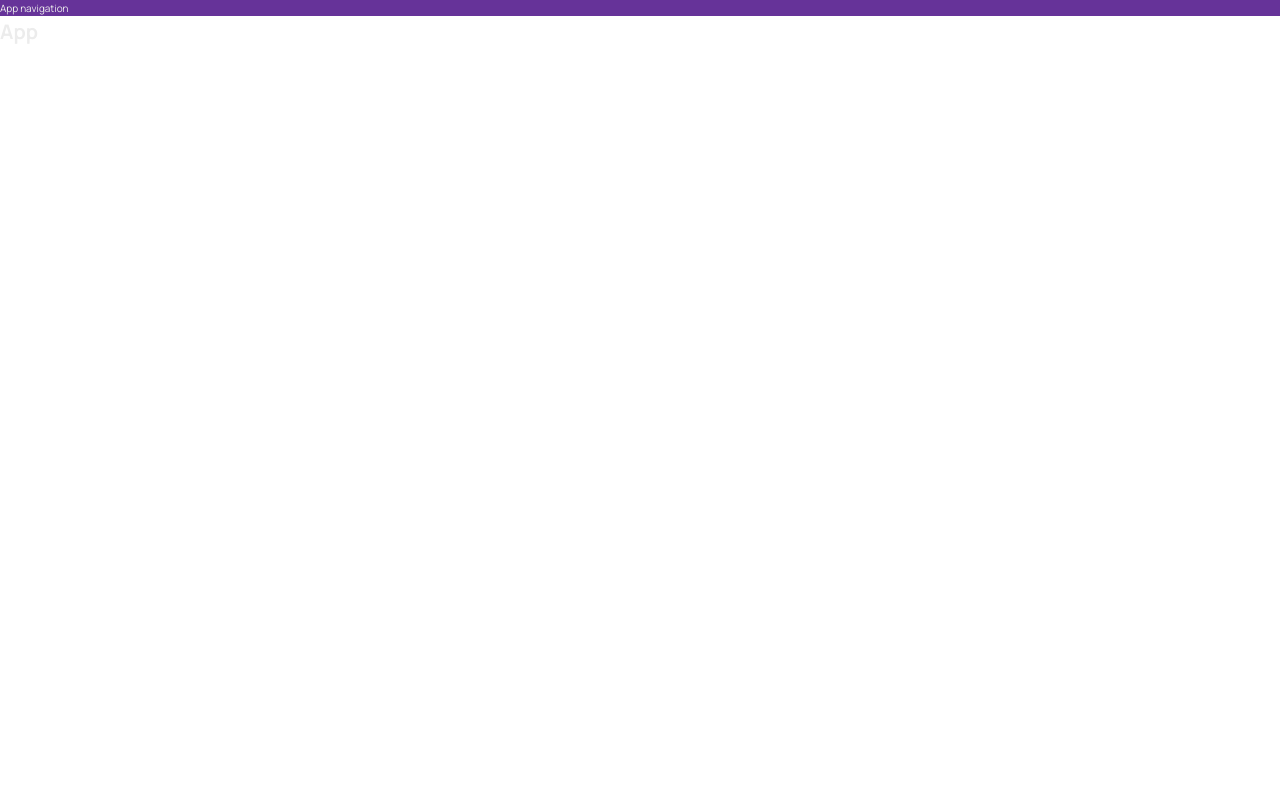
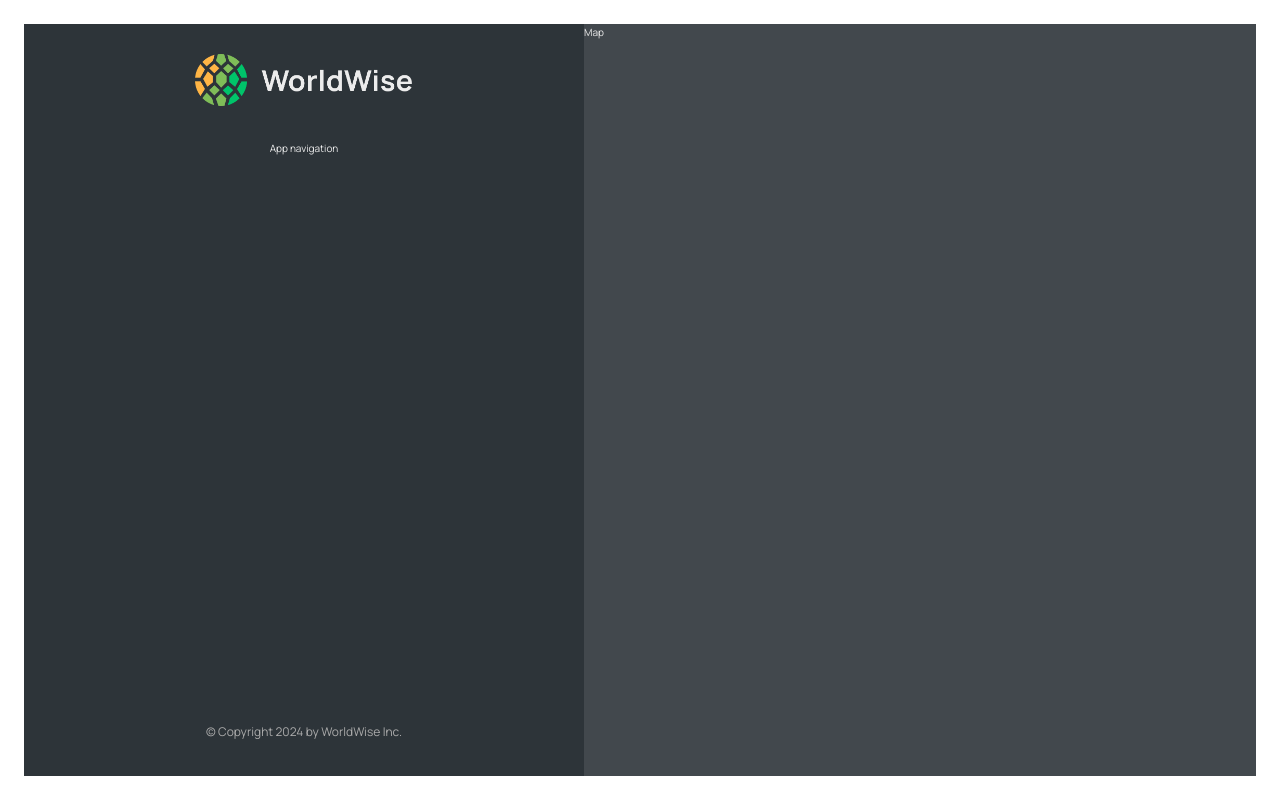
Before and after one commit to quartzeast/worldwise, a React (Vite) app: page /app in a window 1280 px wide. Built offline with nearby package versions, Linux system fonts and the light colour scheme.

Commit message:
Building the App Layout

```diff
--- a/src/components/AppNav.module.css
+++ b/src/components/AppNav.module.css
@@ -1,3 +1,28 @@
 .nav {
-  background-color: rebeccapurple;
+  margin-top: 3rem;
+  margin-bottom: 2rem;
 }
+
+.nav ul {
+  list-style: none;
+  display: flex;
+  background-color: var(--color-dark--2);
+  border-radius: 7px;
+}
+
+.nav a:link,
+.nav a:visited {
+  display: block;
+  color: inherit;
+  text-decoration: none;
+  text-transform: uppercase;
+  font-size: 1.2rem;
+  font-weight: 700;
+  padding: 0.5rem 2rem;
+  border-radius: 5px;
+}
+
+/* CSS Modules feature */
+.nav a:global(.active) {
+  background-color: var(--color-dark--0);
+}
--- /dev/null
+++ b/src/components/Map.jsx
@@ -0,0 +1,7 @@
+import styles from './Map.module.css'
+
+function Map() {
+  return <div className={styles.mapContainer}>Map</div>
+}
+
+export default Map
--- /dev/null
+++ b/src/components/Map.module.css
@@ -0,0 +1,38 @@
+.mapContainer {
+  flex: 1;
+  height: 100%;
+  background-color: var(--color-dark--2);
+  position: relative;
+}
+
+.map {
+  height: 100%;
+}
+
+/* Here we want to style classes that are coming from leaflet. So we want CSS Modules to give us the ACTUAL classnames, not to add some random ID to them, because then they won't match the classnames defined inside the map. The solution is to define these classes as GLOBAL */
+:global(.leaflet-popup .leaflet-popup-content-wrapper) {
+  background-color: var(--color-dark--1);
+  color: var(--color-light--2);
+  border-radius: 5px;
+  padding-right: 0.6rem;
+}
+
+:global(.leaflet-popup .leaflet-popup-content) {
+  font-size: 1.5rem;
+  display: flex;
+  align-items: center;
+  gap: 1rem;
+}
+
+:global(.leaflet-popup .leaflet-popup-content span:first-child) {
+  font-size: 2.5rem;
+  line-height: 1;
+}
+
+:global(.leaflet-popup .leaflet-popup-tip) {
+  background-color: var(--color-dark--1);
+}
+
+:global(.leaflet-popup-content-wrapper) {
+  border-left: 5px solid var(--color-brand--2);
+}
--- /dev/null
+++ b/src/components/Sidebar.jsx
@@ -0,0 +1,20 @@
+import AppNav from './AppNav'
+import Logo from './Logo'
+import styles from './Sidebar.module.css'
+
+function Sidebar() {
+  return (
+    <div className={styles.sidebar}>
+      <Logo />
+      <AppNav />
+
+      <footer className={styles.footer}>
+        <p className={styles.copyright}>
+          &copy; Copyright {new Date().getFullYear()} by WorldWise Inc.
+        </p>
+      </footer>
+    </div>
+  )
+}
+
+export default Sidebar
--- /dev/null
+++ b/src/components/Sidebar.module.css
@@ -0,0 +1,19 @@
+.sidebar {
+  flex-basis: 56rem;
+  background-color: var(--color-dark--1);
+  padding: 3rem 5rem 3.5rem 5rem;
+
+  display: flex;
+  flex-direction: column;
+  align-items: center;
+  height: calc(100vh - 4.8rem);
+}
+
+.footer {
+  margin-top: auto;
+}
+
+.copyright {
+  font-size: 1.2rem;
+  color: var(--color-light--1);
+}
--- a/src/pages/AppLayout.jsx
+++ b/src/pages/AppLayout.jsx
@@ -1,11 +1,12 @@
-import AppNav from '../components/AppNav'
+import Map from '../components/Map'
+import Sidebar from '../components/Sidebar'
+import styles from './AppLayout.module.css'
 
 function AppLayout() {
   return (
-    <div>
-      <AppNav />
-
-      <h1>App</h1>
+    <div className={styles.app}>
+      <Sidebar />
+      <Map />
     </div>
   )
 }
```
